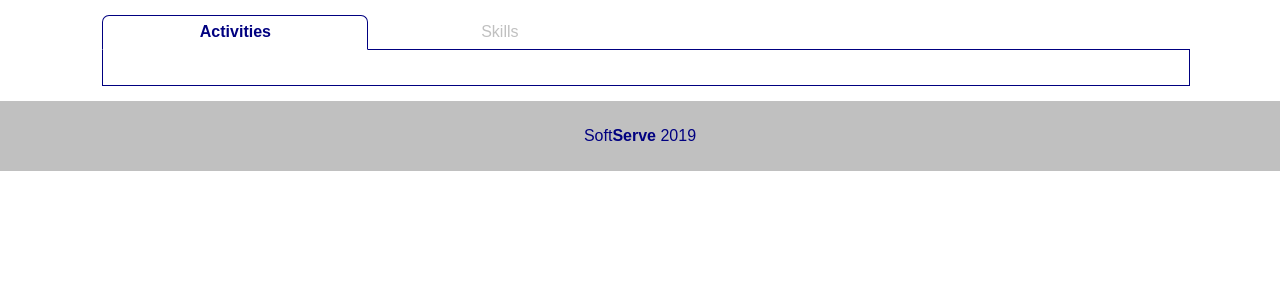
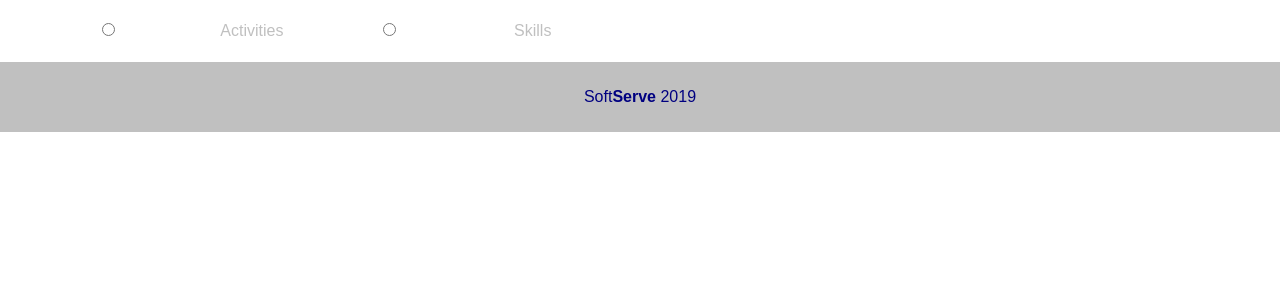
Before and after one commit to alphamaster85/Web_UI-Python, a Django app: page / in a window 1280 px wide. Shown: the part 128-428 px from the top of the page. Run offline with Django 3.2, Linux system fonts and the light colour scheme; data that the repository does not hold is empty.

Commit message:
don't making UI

```diff
--- a/formapp/get_JSON.py
+++ b/formapp/get_JSON.py
@@ -15,3 +15,9 @@
 #
 # print(results)
 # # print(json.dumps(results, indent=2))
+
+from .models import StageModel
+
+if __name__ == "__main__":
+    a = StageModel.objects.all()
+    print(a)
--- a/formapp/views.py
+++ b/formapp/views.py
@@ -9,5 +9,6 @@ def index(request):
 
     stages = StageModel.objects.all()
     questions = QuestionModel.objects.all()
+    departments = ['Activities', 'Skills'] # list(set(StageModel.objects.all()))
 
-    return render(request, "formapp/formapp.html", context={'questions':questions, 'stages':stages})
+    return render(request, "formapp/formapp.html", context={'questions':questions, 'stages':stages, 'departments':departments})
--- a/static/css/stage.css
+++ b/static/css/stage.css
@@ -23,7 +23,7 @@
     border-top-left-radius: 7px;
     /*border-top-left-radius: 7px*/
     padding: 7px;
-    margin: 0 -5px -1px 0;
+    margin: 0 -1px -1px 0;
     text-align: center;
     color: silver;
     border: 0px solid navy;
@@ -37,7 +37,7 @@
     background: #FFFFFF;
 }
 
-.md-stepper-horizontal {
+/*.md-stepper-horizontal {
 	display:table;
 	width:100%;
 	margin:0 auto;
@@ -152,4 +152,4 @@
 	left:0;
 	right:50%;
 	margin-right:20px;
-}
+}*/
--- a/static/css/table.css
+++ b/static/css/table.css
@@ -42,14 +42,14 @@
 	border: 0;
 }
 .col1 {
-	width: 45%;
+	width: 40%;
 	display: block;
 	float:left;
 	margin-left: 30px;
 	text-align: left;
 }
 .col2 {
-	width: 25%;
+	width: 30%;
 	display: block;
 	float:left;
 	text-align: center;
--- a/static/css/toggle.css
+++ /dev/null
@@ -1,206 +0,0 @@
-.q-container {
-    display: inline-block;
-    padding: 30px;
-    margin: auto;
-    background-color: rgb(240,240,240);
-}
-
-label.capsule {
-    display: block;
-    width: 60px;
-    border: 1px solid rgb(200,200,200);
-    line-height: 30px;
-    border-radius: 25px;
-    background-color: #EF9A9A;
-}
-
-.circle {
-    margin-top: 5px;
-    margin-left: 5px;
-    position: absolute;
-    height: 20px;
-    width: 20px;
-    border-radius: 30px;
-    /*border: 1px solid black;*/
-    background-color: rgb(219, 218, 218);
-    box-shadow: 2px 1px 1px 0px rgb(109, 105, 105);
-}
-
-.text-signs {
-    text-align: center;
-}
-
-.text-signs span {
-    user-select:none;
-    -webkit-user-select:none;
-    color: rgb(93, 81, 81);
-}
-
-#hidcheck:checked ~ .capsule .text-signs #on {
-    margin-left: -12px;
-    animation-name:toggle-on;
-    animation-duration:400ms;
-    animation-fill-mode:forwards;
-    animation-timing-function:ease-out;
-}
-
-#hidcheck:checked ~ .capsule .text-signs #on:before {
-    content: "on"
-}
-
-#hidcheck:not(:checked) ~ .capsule .text-signs #on {
-    margin-left: 12px;
-    animation-name:toggle-off;
-    animation-duration:400ms;
-    animation-fill-mode:forwards;
-    animation-timing-function:ease-out;
-}
-
-#hidcheck:not(:checked) ~ .capsule .text-signs #on:after {
-    content: "off"
-}
-
-@-webkit-keyframes toggle-on {
-    0% {margin-left: 0px;}
-    100% {margin-left: -12px;}
-}
-
-@-webkit-keyframes toggle-off {
-    0% {margin-left: 0px;}
-    100% {margin-left: 12px;}
-}
-
-#hidcheck:checked ~ .capsule {
-    background-color: #8BC34A;
-}
-
-#hidcheck:checked ~ .capsule .circle {
-    animation-name:toggle;
-    animation-duration:400ms;
-    animation-fill-mode:forwards;
-    animation-timing-function:ease-out;
-}
-
-#hidcheck:not(:checked) ~ .capsule .circle {
-    animation-name:toggle-back;
-    animation-duration:400ms;
-    animation-fill-mode:forwards;
-    animation-timing-function:ease-in-out;
-    animation-direction:reverse;
-}
-
-@-webkit-keyframes toggle-back {
-    0% {
-        margin-left: 2px;
-        box-shadow: 2px 1px 1px 0px rgb(109, 105, 105);
-    }
-
-    10% {
-        width: 22px;
-    }
-
-    20% {
-        width: 23px;
-    }
-
-    30% {
-        width: 24px;
-    }
-
-    40% {
-        width: 25px;
-    }
-
-    45% {
-        width: 27px;
-    }
-
-    50% {
-        width: 29px;
-    }
-
-    55% {
-        width: 27px;
-    }
-
-    60% {
-        width: 23px;
-    }
-
-    70% {
-        width: 22px;
-    }
-
-    80% {
-        width: 21px;
-    }
-
-    90% {
-        width: 20px;
-    }
-
-    100% {
-        margin-left: 38px;
-        width: 20px;
-        height: 20px;
-        box-shadow: -2px 1px 1px 0px rgb(109, 105, 105);
-    }
-}
-
-@-webkit-keyframes toggle {
-    0% {
-        margin-left: 2px;
-        box-shadow: 2px 1px 1px 0px rgb(109, 105, 105);
-    }
-
-    10% {
-        width: 22px;
-    }
-
-    20% {
-        width: 23px;
-    }
-
-    30% {
-        width: 24px;
-    }
-
-    40% {
-        width: 25px;
-    }
-
-    45% {
-        width: 27px;
-    }
-
-    50% {
-        width: 29px;
-    }
-
-    55% {
-        width: 27px;
-    }
-
-    60% {
-        width: 23px;
-    }
-
-    70% {
-        width: 22px;
-    }
-
-    80% {
-        width: 21px;
-    }
-
-    90% {
-        width: 20px;
-    }
-
-    100% {
-        margin-left: 38px;
-        width: 20px;
-        height: 20px;
-        box-shadow: -2px 1px 1px 0px rgb(109, 105, 105);
-    }
-}
--- a/static/css/style.css
+++ b/static/style.css
@@ -42,10 +42,10 @@ a {
 	text-align: center;
 	/*padding: 0 0 20px 0;
 	margin: 0 0 20px 0;*/
-	flex: 1 0 auto;
+	flex: 2 0 auto;
 }
 .main {
-	flex: 1 0 auto;
+	flex: 2 0 auto;
 }
 .footer {
 	padding: 10px 10px 10px 10px;
@@ -105,3 +105,13 @@ a {
 	background-color: darkgrey;
 	color: white;
 }
+.lightning p {
+	height: 25px;
+}
+.lightning:hover p {
+	background-color: whitesmoke;
+}
+/*.like label {
+	width: 20px;
+	margin: 0 5px;
+}*/
--- a/templates/formapp/formapp.html
+++ b/templates/formapp/formapp.html
@@ -1,14 +1,14 @@
 <!DOCTYPE html>
-{% load staticfiles %}
+{% load static %}
+
 <html>
 <head>
     <meta charset="utf-8" />
-    <link rel="stylesheet" href="{% static "css/normalize.css" %}" />
-    <link rel="stylesheet" href="{% static "css/style.css" %}" />
-    <link rel="stylesheet" href="{% static "css/tabs.css" %}" />
-    <link rel="stylesheet" href="{% static "css/stage.css" %}" />
-    <link rel="stylesheet" href="{% static "css/table.css" %}" />
-    <link rel="stylesheet" href="{% static "css/toggle.css" %}" />
+    <link rel="stylesheet" href="{% static 'css/normalize.css' %}" />
+    <link rel="stylesheet" href="{% static 'style.css' %}" />
+    <link rel="stylesheet" href="{% static 'css/tabs.css' %}" />
+    <link rel="stylesheet" href="{% static 'css/stage.css' %}" />
+    <link rel="stylesheet" href="{% static 'css/table.css' %}" />
     <title>Python Self-Evaluation Form</title>
     <style>
     	{% for stage in stages %}
@@ -49,39 +49,46 @@
     <main class="main">
     <div>
 		<div class="tabs">
-    		<input type="radio" name="inset" value="" id="activities" checked>
-    		<label for="activities">Activities</label>
+    		{% for department in departments %}
+    		<input type="radio" name="inset" value="" id="{{ department }}">
+    		<label for="{{ department }}">{{ department }}</label>
+    		{% endfor %}
 
-    		<input type="radio" name="inset" value="" id="skills">
-    		<label for="skills">Skills</label>
-
-    		<div id="stages_activities">
-    			<div class="stage" id="stage">
+    		{% for department in departments %}
+    		<div id="stages_{{ department }}">
     			{% for stage in stages %}
-				{% if stage.department == 'Activities' %}
-					<input type="radio" name="set_activities" value="" id="stage_{{ stage.id }}">
+				{% if stage.department == department %}
+				<div class="stage" id="stage_row_{{ stage.id }}">
+					<input type="radio" name="set_{{ department }}" value="" id="stage_{{ stage.id }}">
 					<label for="stage_{{ stage.id }}">{{ stage.name }}</label>
 				{% endif %}
 	        	{% endfor %}
+	        {% endfor %}
 
+	        {% for department in departments %}
 	        	{% for stage in stages %}
-				{% if stage.department == 'Activities' %}
+				{% if stage.department == department %}
 					<div id="questions_{{ stage.id }}" class="row">
 						<div class="row">
+							{% if department == 'Activities' %}
 							<p id="tcol1" class="col1" class="table">Activity</p>
+							{% endif %}
+							{% if department == 'Skills' %}
+							<p id="tcol1" class="col1" class="table">Skill</p>
+							{% endif %}
 							<p id="tcol2" class="col2" class="table">Like to do, Y/N</p>
 							<p id="tcol3" class="col3" class="table">Self estimate, Grade</p>
 						</div>
 
 						{% for question in questions %}
 	                	{% if question.stage_id == stage.id %}
-	                	<div class="row">
+	                	<div class="row lightning">
 		                	<p id="title_{{ question.id }}" class="row col1" title="{{ question.tooltip }}">{{ question.title }}</p>
 		                	<p id="like_{{ question.id }}" class="row col2">
 		                		<input type="radio" name="like{{ question.id }}" value="True" id="likeY{{ question.id }}" class="row">
-								<label for="likeY{{ question.id }}" class="row"> 	YES	 </label>
-								<input type="radio" name="like{{ question.id }}" value="False" id="likeN{{ question.id }}" class="row">
-								<label for="likeN{{ question.id }}" class="row"> 	NO	 </label>
+								<label for="likeY{{ question.id }}" class="row like"> 	YES	 </label>
+								<input type="radio" name="like{{ question.id }}" value="False" id="likeN{{ question.id }}" class="row ">
+								<label for="likeN{{ question.id }}" class="row like"> 	NO	 </label>
 		                	</p>
 		                	<p id="like_{{ question.id }}" class="row col3">
 		                		<input type="radio" name="grade{{ question.id }}" value="None" id="gradeN{{ question.id }}" class="row">
@@ -102,84 +109,8 @@
 	        	{% endfor %}
     			</div>
     		</div>
-
-    		<div id="stages_skills">
-        		<div class="stage" id="stage">
-    			{% for stage in stages %}
-				{% if stage.department == 'Skills' %}
-					<input type="radio" name="set_skills" value="" id="stage_{{ stage.id }}">
-					<label for="stage_{{ stage.id }}">{{ stage.name }}</label>
-				{% endif %}
-	        	{% endfor %}
-
-
-        		{% for stage in stages %}
-				{% if stage.department == 'Skills' %}
-					<div id="questions_{{ stage.id }}" class="row">
-						<div class="row">
-							<p id="tcol1" class="col1" class="table">Skill</p>
-							<p id="tcol2" class="col2" class="table">Like to do, Y/N</p>
-							<p id="tcol3" class="col3" class="table">Self estimate, Grade</p>
-						</div>
-
-						{% for question in questions %}
-	                	{% if question.stage_id == stage.id %}
-	                	<div class="row">
-		                	<p id="title_{{ question.id }}" class="row col1">{{ question.title }}</p>
-		                	<p id="like_{{ question.id }}" class="row col2">
-		                		<input type="radio" name="like{{ question.id }}" value="True" id="likeY{{ question.id }}" class="row">
-								<label for="likeY{{ question.id }}" class="row"> YES </label>
-								<input type="radio" name="like{{ question.id }}" value="False" id="likeN{{ question.id }}" class="row">
-								<label for="likeN{{ question.id }}" class="row"> NO </label>
-		                	</p>
-		                	<p id="like_{{ question.id }}" class="row col3">
-		                		<input type="radio" name="grade{{ question.id }}" value="None" id="gradeN{{ question.id }}" class="row">
-								<label for="gradeN{{ question.id }}" class="row" title="None"> N </label>
-								<input type="radio" name="grade{{ question.id }}" value="Beginner" id="gradeB{{ question.id }}" class="row">
-								<label for="gradeB{{ question.id }}" class="row" title="Beginner"> B </label>
-								<input type="radio" name="grade{{ question.id }}" value="Goog" id="gradeG{{ question.id }}" class="row">
-								<label for="gradeG{{ question.id }}" class="row" title="Goog"> G </label>
-								<input type="radio" name="grade{{ question.id }}" value="Strong" id="gradeS{{ question.id }}" class="row">
-								<label for="gradeS{{ question.id }}" class="row" title="Strong"> S </label>
-		                	</p>
-		                </div>
-
-	                	{% endif %}
-	                	{% endfor %}
-					</div>
-				{% endif %}
-	        	{% endfor %}
-    			</div>
-    		</div>
+    		{% endfor %}
 		</div>
-
-				<!-- <div class="md-stepper-horizontal orange">
-		            <div class="md-step active done">
-		                <div class="md-step-circle"><span>1</span></div>
-		                <div class="md-step-title">Checkout</div>
-		                <div class="md-step-bar-left"></div>
-		                <div class="md-step-bar-right"></div>
-		            </div>
-		            <div class="md-step active editable">
-		                <div class="md-step-circle"><span>2</span></div>
-		                <div class="md-step-title">Shipping</div>
-		                <div class="md-step-optional">Optional</div>
-		                <div class="md-step-bar-left"></div>
-		                <div class="md-step-bar-right"></div>
-		            </div>
-		            <div class="md-step active">
-		                <div class="md-step-circle"><span>3</span></div>
-		                <div class="md-step-title">Payment</div>
-		                <div class="md-step-bar-left"></div>
-		                <div class="md-step-bar-right"></div>
-		            </div>
-		            <div class="md-step">
-		                <div class="md-step-circle"><span>4</span></div>
-		                <div class="md-step-title">Review</div>
-		                <div class="md-step-bar-left"></div>
-		                <div class="md-step-bar-right"></div>
-		            </div>
-		        </div> -->
 
     </div>
     </main>
```
